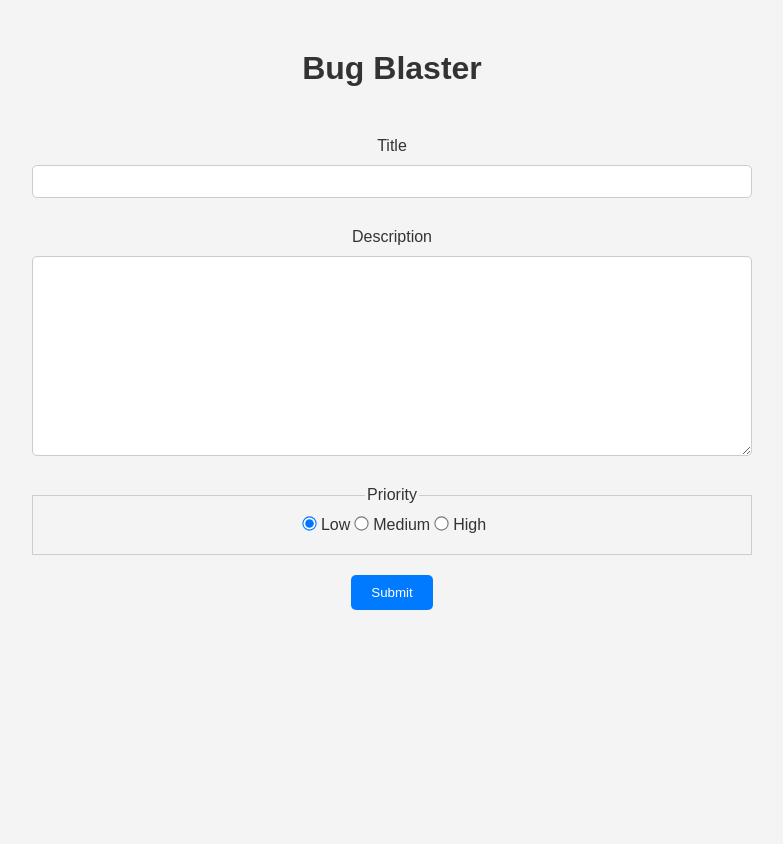
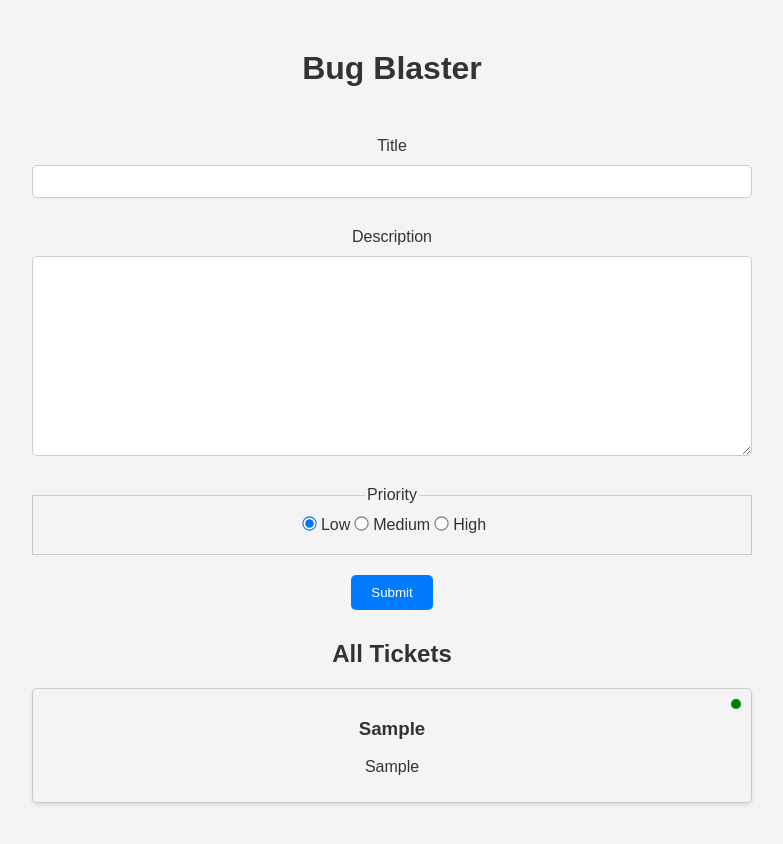
Before and after one commit to KDev2409/Bug-Blaster, a React (Create React App) app: page / in a window 1280 px wide. Both pictures are taken after typing "Sample", "Sample" into the empty fields and a click on the button "Submit". Shown: the top 844 px of the page, without its empty margins (248-1031 px from the left). Before the commit the page ends 800 px from the top, so only its background shows below. Built offline with nearby package versions, Linux system fonts and the light colour scheme.

Commit message:
TicketList component created to display tickets on the application

```diff
--- a/src/App.js
+++ b/src/App.js
@@ -4,6 +4,7 @@
 import { useReducer } from "react";
 import TicketForm from "./components/TicketForm";
 import ticketReducer from "./reducers/ticketReducer";
+import TicketList from "./components/TicketList";
 
 function App() {
   const initalState = { tickets: [] };
@@ -15,6 +16,17 @@
       <div className="container">
         <h1>Bug Blaster</h1>
         <TicketForm dispatch={dispatch}></TicketForm>
+
+        {state.tickets.length > 0 && (
+          <div>
+            <h2>All Tickets</h2>
+
+            <TicketList
+              tickets={state.tickets}
+              dispatch={dispatch}
+            ></TicketList>
+          </div>
+        )}
       </div>
     </div>
   );
--- /dev/null
+++ b/src/components/TicketItem.js
@@ -0,0 +1,20 @@
+import React from "react";
+
+export default function TicketItem({ ticket, dispatch }) {
+  const { id, title, description, priority } = ticket;
+
+  const priorityClass = {
+    1: "priority-low",
+    2: "priority-medium",
+    3: "priority-high",
+  };
+
+  return (
+    <div className="ticket-item">
+      <div className={`priority-dot ${priorityClass[ticket.priority]}`}></div>
+
+      <h3>{title}</h3>
+      <p>{description}</p>
+    </div>
+  );
+}
--- /dev/null
+++ b/src/components/TicketList.js
@@ -0,0 +1,16 @@
+import React from "react";
+import TicketItem from "./TicketItem";
+
+export default function TicketList({ tickets, dispatch }) {
+  return (
+    <div className="ticket-list">
+      {tickets.map((ticket) => (
+        <TicketItem
+          key={ticket.id}
+          dispatch={dispatch}
+          ticket={ticket}
+        ></TicketItem>
+      ))}
+    </div>
+  );
+}
```
